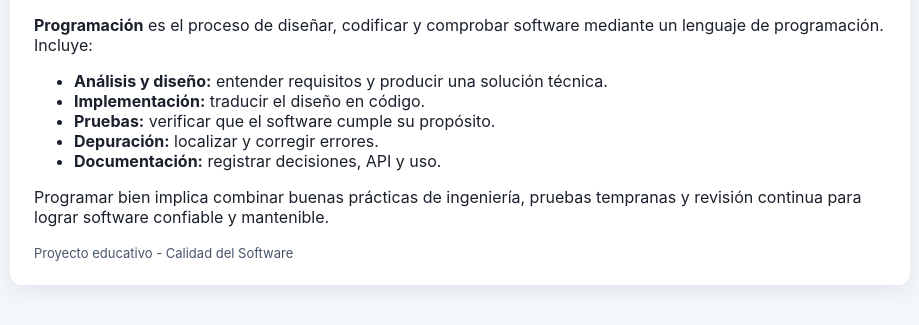
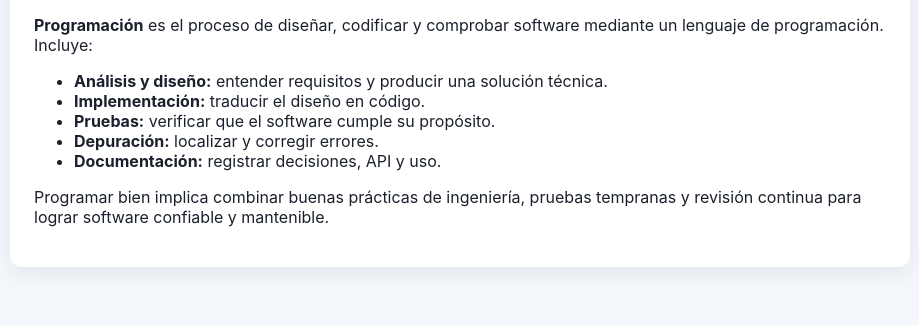
Before and after one commit to Juan6878542/SoftwareQualityAPP, a plain HTML site: page SoftwareQualityApp/programacion.html in a window 1280 px wide. Shown: the part 177-502 px from the top of the page, without its empty margins (180-1099 px from the left). Drawn offline with Linux system fonts and the light colour scheme.

Commit message:
Remove footer from programacion.html

```diff
--- a/SoftwareQualityApp/programacion.html
+++ b/SoftwareQualityApp/programacion.html
@@ -28,5 +28,4 @@
   </ul>
   <p>Programar bien implica combinar buenas prácticas de ingeniería, pruebas tempranas y revisión continua para lograr software confiable y mantenible.</p>
 </section>
-<footer>Proyecto educativo - Calidad del Software</footer>
 </main></body></html>
```
